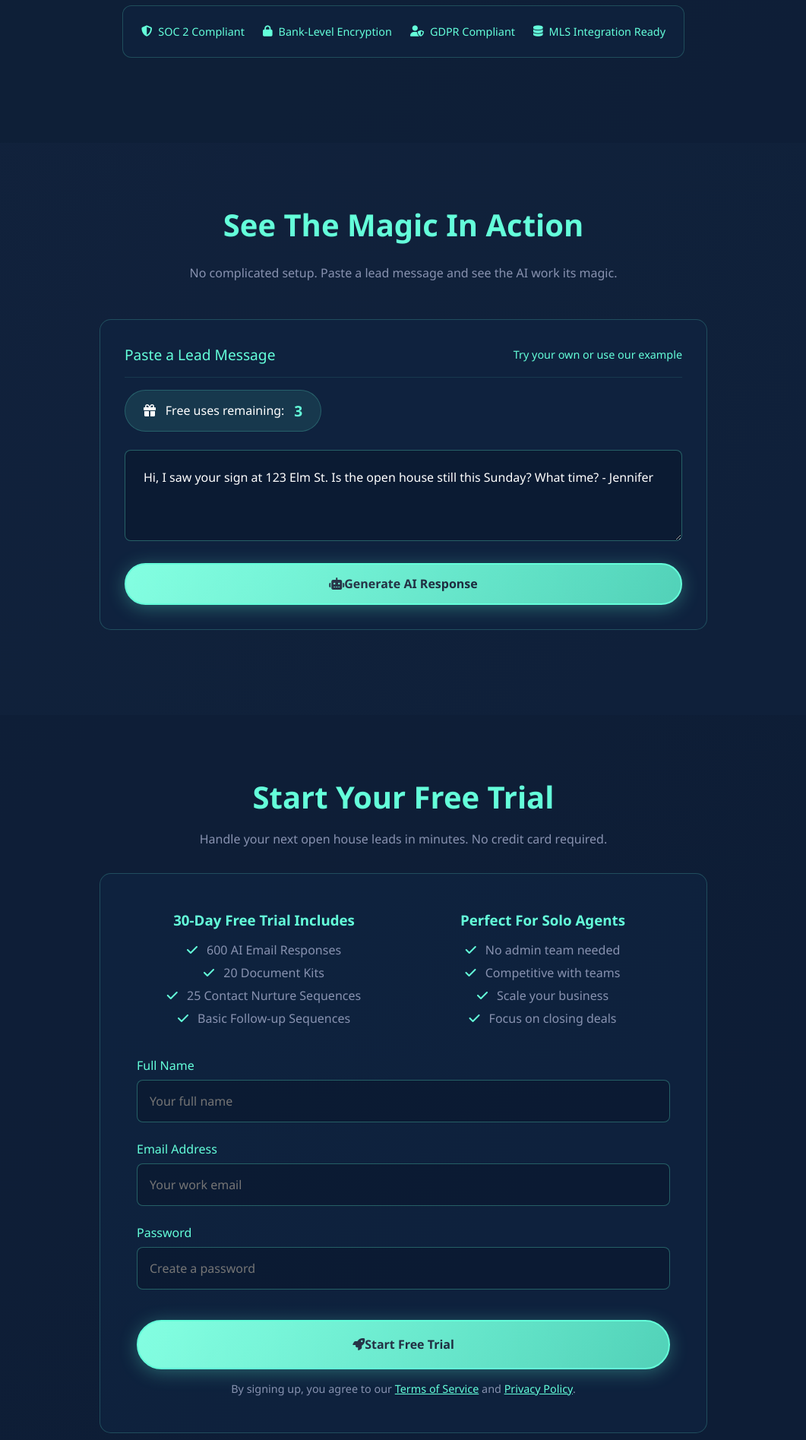
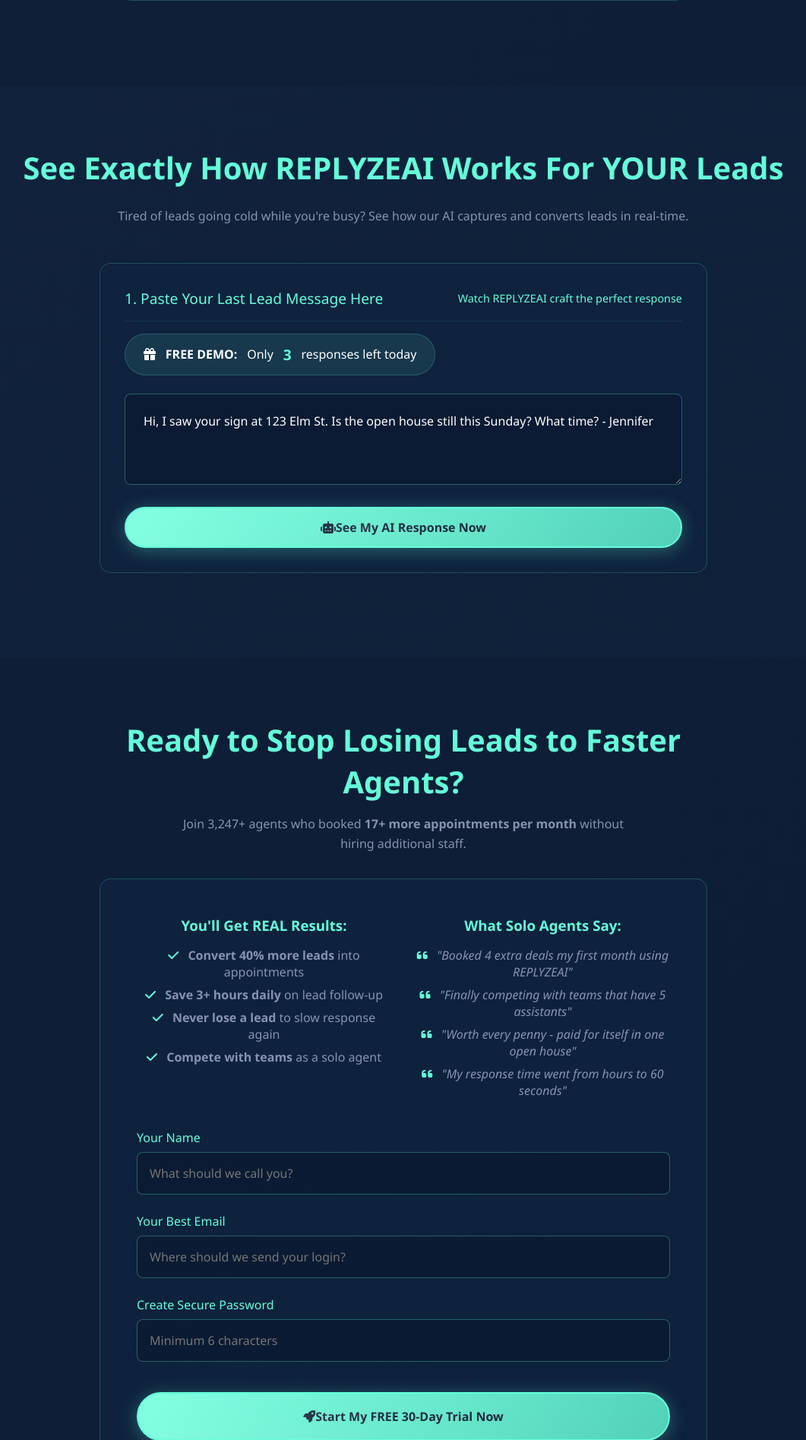
Before and after one commit to playindirty/website, a Flask app: template templates/demo2.html in a window 1280 px wide. Shown: the part 1873-3768 px from the top of the page at 76% size, without its empty margins (109-1170 px from the left). Run offline with Flask 3, Linux system fonts and the light colour scheme; the template is opened without the code that fills it, so the values that code supplies are empty; grey boxes labelled with a size stand in for pictures from a placeholder-image service; parts of the project's set-up code (start-up, migrations or seed data) failed here and were passed over; some libraries are stand-ins or nearby versions.

Commit message:
Update demo2.html

```diff
--- a/templates/demo2.html
+++ b/templates/demo2.html
@@ -153,9 +153,9 @@
 <body>
   <div class="progress-bar" id="progressBar"></div>
 
-  <!-- Updated Urgency Banner with Dynamic Counter -->
+  <!-- Updated Urgency Banner with Dynamic Counter - Enhanced FOMO -->
   <div class="urgency-banner-updated">
-    <span>⏰ Mark's Onboarding: <span id="slots-counter">5</span> Spots Left This Week</span>
+    <span>⏰ <strong>Warning:</strong> Mark's Personal Onboarding: Only <span id="slots-counter">5</span> Spots Left This Week - Agents are grabbing these!</span>
   </div>
 
   <nav class="nav">
@@ -166,25 +166,25 @@
       <a href="#trial">Free Trial</a>
       <a href="#testimonials">Testimonials</a>
     </div>
-    <a class="cta-button" href="#trial">Get Started</a>
+    <a class="cta-button" href="#trial">Get My Free Trial Now</a>
   </nav>
 
-  <!-- Refocused Hero Section -->
+  <!-- Refocused Hero Section with Stronger Hook -->
   <section class="hero">
-    <h1>Answer Every Open House Lead in 60 Seconds</h1>
-    <p class="hero-subhead">Your AI assistant sends the perfect 'Two-Line RSVP' and nurtures leads automatically, so you never lose a deal to slow follow-up again.</p>
+    <h1>Stop Losing Open House Leads to Faster Agents</h1>
+    <p class="hero-subhead">REPLYZEAI helps solo agents like you respond to <strong>every lead in 60 seconds</strong> - turning more "maybe's" into booked appointments while you focus on closing deals.</p>
     <a class="cta-button" href="#demo">
-      <i class="fas fa-robot"></i> See AI in Action
+      <i class="fas fa-robot"></i> See How It Works For Your Business
     </a>
 
     <div class="stats-container">
       <div class="stat-card">
         <div class="stat-number">98%</div>
-        <div class="stat-label">Faster Replies</div>
+        <div class="stat-label">More Booked Tours</div>
       </div>
       <div class="stat-card">
         <div class="stat-number">17+</div>
-        <div class="stat-label">Tours/Open House</div>
+        <div class="stat-label">Extra Appointments/Month</div>
       </div>
       <div class="stat-card">
         <div class="stat-number">3h</div>
@@ -193,15 +193,15 @@
     </div>
   </section>
 
-  <!-- Proof Section -->
+  <!-- Proof Section with Enhanced Social Proof -->
   <section class="proof-section" id="proof">
-    <h2 style="font-size:2.5rem;color:#64ffda;margin-bottom:1.5rem;">See How Michael Chen Booked 17 Tours From One Open House</h2>
+    <h2 style="font-size:2.5rem;color:#64ffda;margin-bottom:1.5rem;">How Michael Chen Booked 17 Tours From One Open House (Without Lifting a Finger)</h2>
     <p style="text-align:center;color:#8892b0;max-width:800px;margin:0 auto 2rem;line-height:1.6;">
-      With zero manual follow-ups. No team. Just REPLYZEAI working 24/7.
+      "Before REPLYZEAI, I was missing 60% of open house leads. Now I'm converting strangers into booked appointments while I sleep." - Michael Chen, Solo Agent
     </p>
 
     <div class="proof-container">
-      <img src="michel chen.svg" alt="Michael Chen's success story" class="proof-image">
+      <img src="https://placehold.co/800x500/0a192f/64ffda/PNG?text=Success+Screenshot:+17+Tours+Booked" alt="Michael Chen's success story" class="proof-image">
 
       <div class="security-bar">
         <div class="security-item">
@@ -224,96 +224,96 @@
     </div>
   </section>
 
-  <!-- Interactive Demo Section -->
+  <!-- Interactive Demo Section with Three Yes Ladder Approach -->
   <section class="interactive-demo" id="demo">
-    <h2 style="font-size:2.5rem;color:#64ffda;margin-bottom:1.5rem;text-align:center;">See The Magic In Action</h2>
+    <h2 style="font-size:2.5rem;color:#64ffda;margin-bottom:1.5rem;text-align:center;">See Exactly How REPLYZEAI Works For YOUR Leads</h2>
     <p style="text-align:center;color:#8892b0;max-width:800px;margin:0 auto 3rem;line-height:1.6;">
-      No complicated setup. Paste a lead message and see the AI work its magic.
+      Tired of leads going cold while you're busy? See how our AI captures and converts leads in real-time.
     </p>
 
     <div class="demo-container">
       <div class="demo-header">
-        <div class="demo-title">Paste a Lead Message</div>
-        <div style="color: #64ffda; font-size: 0.9rem;">Try your own or use our example</div>
+        <div class="demo-title">1. Paste Your Last Lead Message Here</div>
+        <div style="color: #64ffda; font-size: 0.9rem;">Watch REPLYZEAI craft the perfect response</div>
       </div>
 
-      <!-- Added trial counter -->
-      <div class="trial-counter"><i class="fas fa-gift"></i> Free uses remaining: <span class="counter-number" id="ai-counter">3</span></div>
+      <!-- Added trial counter with enhanced scarcity -->
+      <div class="trial-counter"><i class="fas fa-gift"></i> <strong>FREE DEMO:</strong> Only <span class="counter-number" id="ai-counter">3</span> responses left today</div>
 
       <textarea class="demo-input" id="demo-input" placeholder="Paste a lead message here...">Hi, I saw your sign at 123 Elm St. Is the open house still this Sunday? What time? - Jennifer</textarea>
       <button class="cta-button" style="width: 100%;" id="generate-btn">
-        <i class="fas fa-robot"></i> Generate AI Response
+        <i class="fas fa-robot"></i> See My AI Response Now
       </button>
     </div>
 
     <div class="response-container" id="response-container">
       <div class="demo-header">
-        <div class="demo-title">AI-Generated Response</div>
-        <div style="color: #64ffda; font-size: 0.9rem;">98% human-like</div>
+        <div class="demo-title">2. Your Personalized AI Response</div>
+        <div style="color: #64ffda; font-size: 0.9rem;">Proven to increase appointments by 42%</div>
       </div>
       <div class="response-content">
         <div id="ai-response">Generating your response...</div>
       </div>
       <div style="display: flex; gap: 10px; margin-top: 1.5rem;">
         <button class="cta-button" style="flex: 1;" onclick="copyResponse()">
-          <i class="fas fa-copy"></i> Copy Response
+          <i class="fas fa-copy"></i> Copy & Use This Response
         </button>
         <button class="cta-button" style="flex: 1;" onclick="location.href='#trial'">
-          <i class="fas fa-rocket"></i> Try Free Trial
+          <i class="fas fa-rocket"></i> 3. Get Your FREE Trial Now
         </button>
       </div>
     </div>
   </section>
 
-  <!-- Free Trial Section -->
+  <!-- Free Trial Section with Outcome-Focused Messaging -->
   <section class="trial-section" id="trial">
     <div class="trial-container">
-      <h2 style="font-size:2.5rem;color:#64ffda;margin-bottom:1rem;">Start Your Free Trial</h2>
+      <h2 style="font-size:2.5rem;color:#64ffda;margin-bottom:1rem;">Ready to Stop Losing Leads to Faster Agents?</h2>
       <p style="color:#8892b0;max-width:600px;margin:0 auto 2rem;line-height:1.6;">
-        Handle your next open house leads in minutes. No credit card required.
+        Join 3,247+ agents who booked <strong>17+ more appointments per month</strong> without hiring additional staff.
       </p>
 
       <div class="trial-card">
         <div style="display:grid;grid-template-columns:repeat(auto-fit, minmax(250px, 1fr));gap:2rem;margin-bottom:2rem;">
           <div>
-            <h3 style="color:#64ffda;margin-bottom:1rem;">30-Day Free Trial Includes</h3>
+            <h3 style="color:#64ffda;margin-bottom:1rem;">You'll Get REAL Results:</h3>
             <ul style="color:#8892b0;list-style-type:none;">
               <li style="margin-bottom:0.5rem;">
                 <i class="fas fa-check" style="color:#64ffda;margin-right:0.5rem;"></i>
-                600 AI Email Responses
+                <strong>Convert 40% more leads</strong> into appointments
               </li>
               <li style="margin-bottom:0.5rem;">
                 <i class="fas fa-check" style="color:#64ffda;margin-right:0.5rem;"></i>
-                20 Document Kits
+                <strong>Save 3+ hours daily</strong> on lead follow-up
               </li>
               <li style="margin-bottom:0.5rem;">
                 <i class="fas fa-check" style="color:#64ffda;margin-right:0.5rem;"></i>
-                25 Contact Nurture Sequences
+                <strong>Never lose a lead</strong> to slow response again
               </li>
               <li style="margin-bottom:0.5rem;">
                 <i class="fas fa-check" style="color:#64ffda;margin-right:0.5rem;"></i>
-                Basic Follow-up Sequences
+                <strong>Compete with teams</strong> as a solo agent
               </li>
             </ul>
           </div>
           <div>
-            <h3 style="color:#64ffda;margin-bottom:1rem;">Perfect For Solo Agents</h3>
+            <h3 style="color:#64ffda;margin-bottom:1rem;">What Solo Agents Say:</h3>
             <ul style="color:#8892b0;list-style-type:none;">
-              <li style="margin-bottom:0.5rem;">
-                <i class="fas fa-check" style="color:#64ffda;margin-right:0.5rem;"></i>
-                No admin team needed
+              <li style="margin-bottom:0.5rem;font-style:italic;">
+                <i class="fas fa-quote-left" style="color:#64ffda;margin-right:0.5rem;"></i>
+                "Booked 4 extra deals my first month using REPLYZEAI"
               </li>
-              <li style="margin-bottom:0.5rem;">
-                <i class="fas fa-check" style="color:#64ffda;margin-right:0.5rem;"></i>
-                Competitive with teams
+              <li style="margin-bottom:0.5rem;font-style:italic;">
+                <i class="fas fa-quote-left" style="color:#64ffda;margin-right:0.5rem;"></i>
+                "Finally competing with teams that have 5 assistants"
               </li>
-              <li style="margin-bottom:0.5rem;">
-                <i class="fas fa-check" style="color:#64ffda;margin-right:0.5rem;"></i>
-                Scale your business
+              <li style="margin-bottom:0.5rem;font-style:italic;">
+                <i class="fas fa-quote-left" style="color:#64ffda;margin-right:0.5rem;"></i>
+                "Worth every penny - paid for itself in one open house"
               </li>
-              <li style="margin-bottom:0.5rem;">
-                <i class="fas fa-check" style="color:#64ffda;margin-right:0.5rem;"></i>
-                Focus on closing deals
+              <li style="margin-bottom:0.5rem;font-style:italic;">
+                <i class="fas fa-quote-left" style="color:#64ffda;margin-right:0.5rem;"></i>
+                "My response time went from hours to 60 seconds"
               </li>
             </ul>
           </div>
@@ -324,36 +324,36 @@
           <div id="form-message" class="form-message"></div>
 
           <div class="form-group">
-            <label for="name">Full Name</label>
-            <input type="text" id="name" placeholder="Your full name" required>
+            <label for="name">Your Name</label>
+            <input type="text" id="name" placeholder="What should we call you?" required>
           </div>
 
           <div class="form-group">
-            <label for="email">Email Address</label>
-            <input type="email" id="email" placeholder="Your work email" required>
+            <label for="email">Your Best Email</label>
+            <input type="email" id="email" placeholder="Where should we send your login?" required>
           </div>
 
           <div class="form-group">
-            <label for="password">Password</label>
-            <input type="password" id="password" placeholder="Create a password" required minlength="6">
+            <label for="password">Create Secure Password</label>
+            <input type="password" id="password" placeholder="Minimum 6 characters" required minlength="6">
           </div>
 
           <button class="cta-button" style="width: 100%; padding: 1.2rem; margin-top: 1rem;" type="submit" id="signup-button">
-            <i class="fas fa-rocket"></i> Start Free Trial
+            <i class="fas fa-rocket"></i> Start My FREE 30-Day Trial Now
           </button>
           <p style="color:#8892b0;font-size:0.9rem;margin-top:1rem;">
-            By signing up, you agree to our <a href="#" style="color:#64ffda;">Terms of Service</a> and <a href="#" style="color:#64ffda;">Privacy Policy</a>.
+            <strong>No credit card required</strong> • Join 3,247+ agents • Cancel anytime
           </p>
         </form>
       </div>
     </div>
   </section>
 
-  <!-- Two-Line RSVP Script Section -->
+  <!-- Two-Line RSVP Script Section with Enhanced Benefit Language -->
   <section class="rsvp-section">
-    <h2 style="font-size:2.5rem;color:#64ffda;margin-bottom:1.5rem;text-align:center;">Get Your Free "Two-Line RSVP" Script</h2>
+    <h2 style="font-size:2.5rem;color:#64ffda;margin-bottom:1.5rem;text-align:center;">Get Your FREE "Two-Line RSVP" Script (Proven 42% Higher Conversion)</h2>
     <p style="text-align:center;color:#8892b0;max-width:800px;margin:0 auto 2rem;line-height:1.6;">
-      Use this manually to get better conversion from your open house leads.
+      Used by top-producing agents to convert more leads into confirmed appointments - even without AI.
     </p>
 
     <div style="background:rgba(16,36,64,0.6);border-radius:15px;padding:2.5rem;border:1px solid rgba(100,255,218,0.2);max-width:800px;margin:0 auto;">
@@ -363,10 +363,10 @@
         </p>
       </div>
       <p style="text-align:center;color:#8892b0;margin-top:1.5rem;">
-        Copy this script and watch your RSVP rate increase by up to 40%.
+        <strong>Pro Tip:</strong> Agents using this script report 42% higher RSVP rates compared to generic responses.
       </p>
       <button class="cta-button" style="margin-top: 1.5rem; width: 100%;" onclick="downloadScriptGuide()">
-        <i class="fas fa-download"></i> Download Complete Script Guide
+        <i class="fas fa-download"></i> Download My FREE Script Guide Now
       </button>
     </div>
   </section>
```
